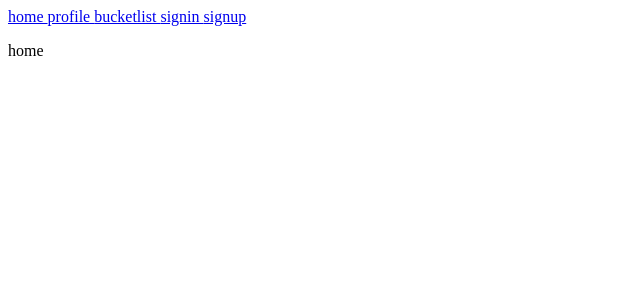
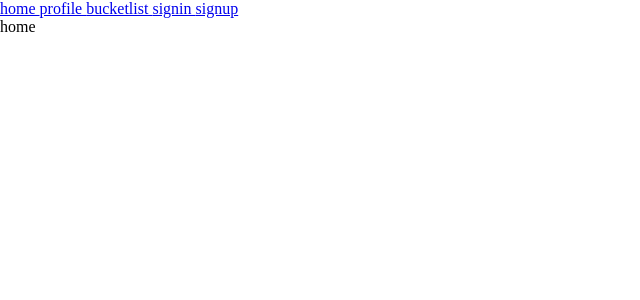
Before and after one commit to mottox2/bucketlist-frontend, a Vue app: page / in a window 1280 px wide. Shown: the top 300 px of the page, without its empty margins (0-640 px from the left). Built offline with nearby package versions, Linux system fonts and the light colour scheme.

Commit message:
add vuetify

```diff
--- a/package.json
+++ b/package.json
@@ -23,7 +23,11 @@
     "babel-eslint": "^10.0.3",
     "eslint": "^5.16.0",
     "eslint-plugin-vue": "^5.0.0",
-    "vue-template-compiler": "^2.6.10"
+    "sass": "^1.19.0",
+    "sass-loader": "^8.0.0",
+    "vue-cli-plugin-vuetify": "^2.0.5",
+    "vue-template-compiler": "^2.6.10",
+    "vuetify-loader": "^1.3.0"
   },
   "eslintConfig": {
     "root": true,
--- a/public/index.html
+++ b/public/index.html
@@ -6,6 +6,8 @@
     <meta name="viewport" content="width=device-width,initial-scale=1.0">
     <link rel="icon" href="<%= BASE_URL %>favicon.ico">
     <title>bucketlist-frontend</title>
+    <link rel="stylesheet" href="https://fonts.googleapis.com/css?family=Roboto:100,300,400,500,700,900">
+    <link rel="stylesheet" href="https://cdn.jsdelivr.net/npm/@mdi/font@latest/css/materialdesignicons.min.css">
   </head>
   <body>
     <noscript>
--- a/src/main.js
+++ b/src/main.js
@@ -2,8 +2,13 @@
 import App from './App.vue'
 
 import router from './router'
+import Vuetify from 'vuetify';
+import 'vuetify/dist/vuetify.min.css';
+
+Vue.use(Vuetify);
 
 import axios from 'axios';
+import vuetify from './plugins/vuetify';
 
 
 Vue.config.productionTip = false
@@ -12,5 +17,6 @@
 
 new Vue({
   router,
-  render: h => h(App),
+  vuetify,
+  render: h => h(App)
 }).$mount('#app')
--- /dev/null
+++ b/src/plugins/vuetify.js
@@ -0,0 +1,7 @@
+import Vue from 'vue';
+import Vuetify from 'vuetify/lib';
+
+Vue.use(Vuetify);
+
+export default new Vuetify({
+});
--- /dev/null
+++ b/vue.config.js
@@ -0,0 +1,5 @@
+module.exports = {
+  "transpileDependencies": [
+    "vuetify"
+  ]
+}
```
Also changed, not shown: 1 other file (tests, documents, lock files or other folders).
